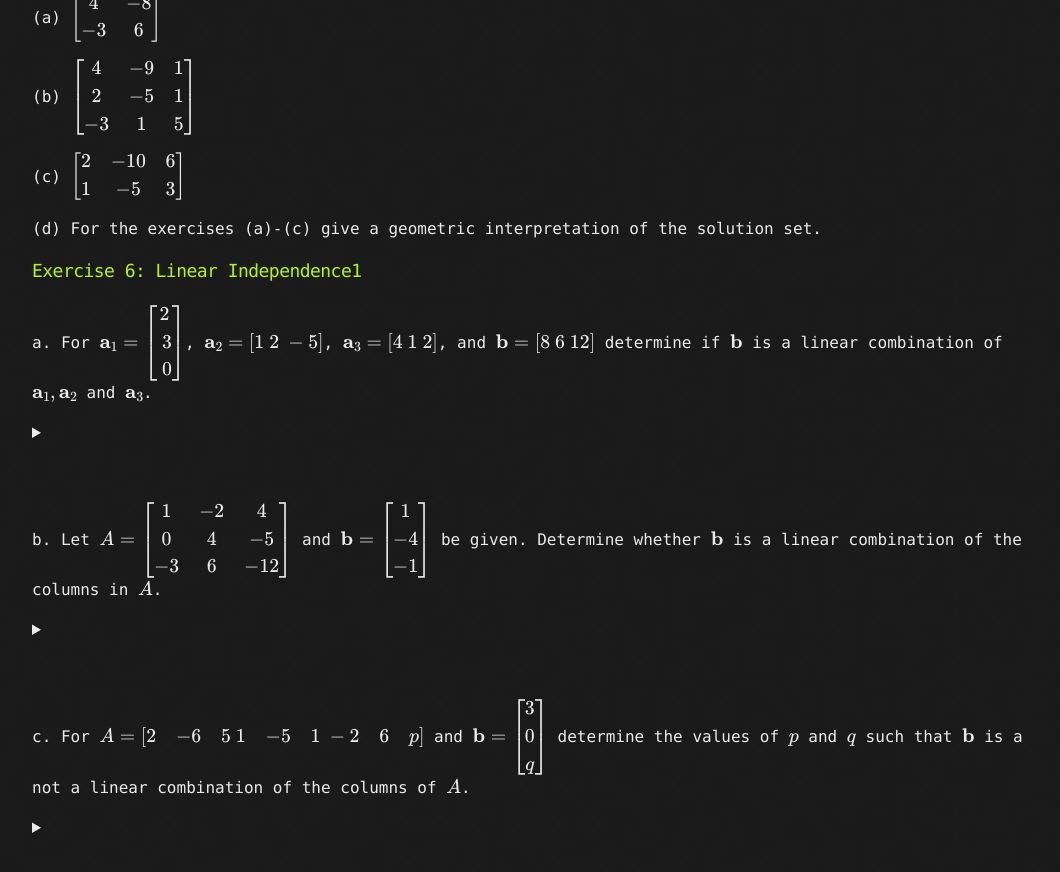
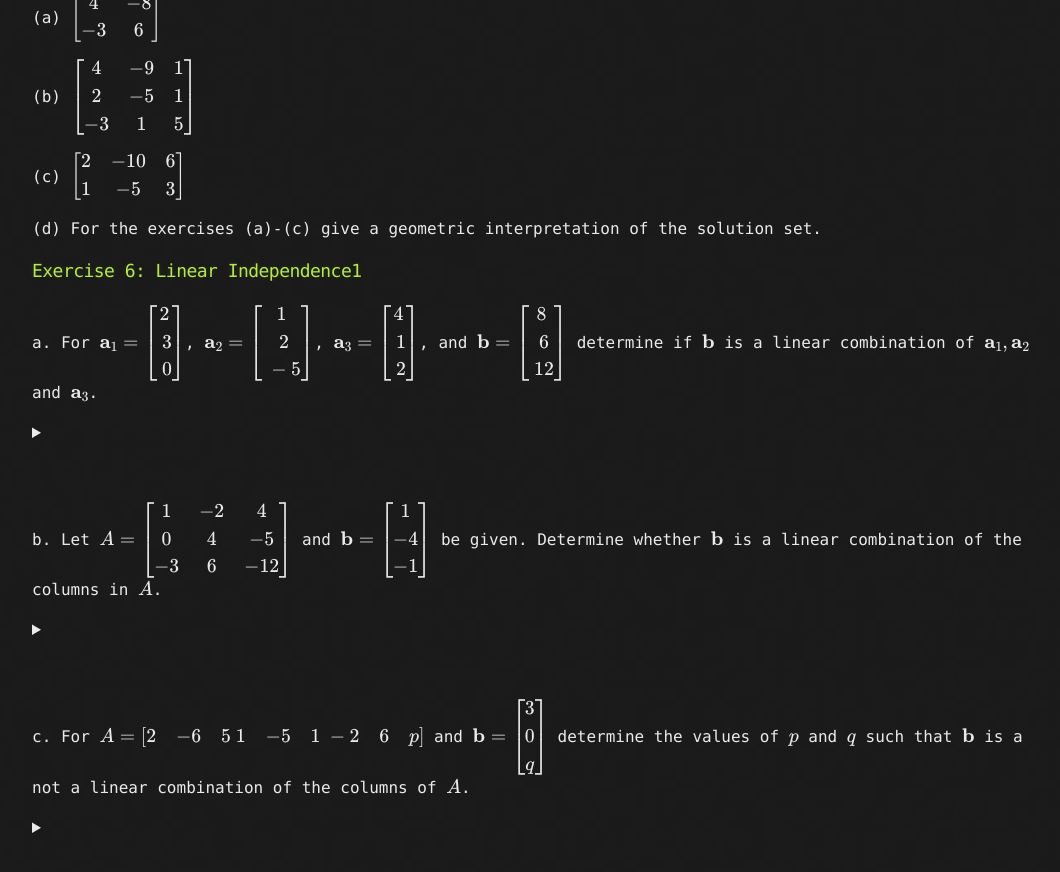
Before and after one commit to RBrooksDK/MSE1, a Jekyll site: the page built from 01_Getting_started_-_Basic_Arithmetic/test.md, in a window 1280 px wide and 900 px high, scrolled down 2764 px. Shown: the top 872 px of the window, without its empty margins (108-1168 px from the left). Built offline with Jekyll 4.4.1, drawn with Linux system fonts in a browser that asks for light colours; our own code applies the rules of GitHub Pages for plain Markdown files.

```diff
--- a/01_Getting_started_-_Basic_Arithmetic/test.md
+++ b/01_Getting_started_-_Basic_Arithmetic/test.md
@@ -376,24 +376,24 @@ a. For $$\mathbf{a}_1 =
             3 \\\
             0
         \end{bmatrix}$$,
-    \\(\mathbf{a}_2 =
+    $$\mathbf{a}_2 =
         \begin{bmatrix}
             1\\\
             2\\\
             -5
-        \end{bmatrix}\\),
-    $\mathbf{a}_3 =
+        \end{bmatrix}$$,
+    $$\mathbf{a}_3 =
         \begin{bmatrix}
             4\\\
             1\\\
             2
-        \end{bmatrix}$, and
-    $\mathbf{b} =
+        \end{bmatrix}$$, and
+    $$\mathbf{b} =
         \begin{bmatrix}
             8\\\
             6\\\
             12
-        \end{bmatrix}$
+        \end{bmatrix}$$
 determine if $\mathbf{b}$ is a linear combination of $\mathbf{a}_1,\mathbf{a}_2$ and $\mathbf{a}_3$.
 
 <details>
```
